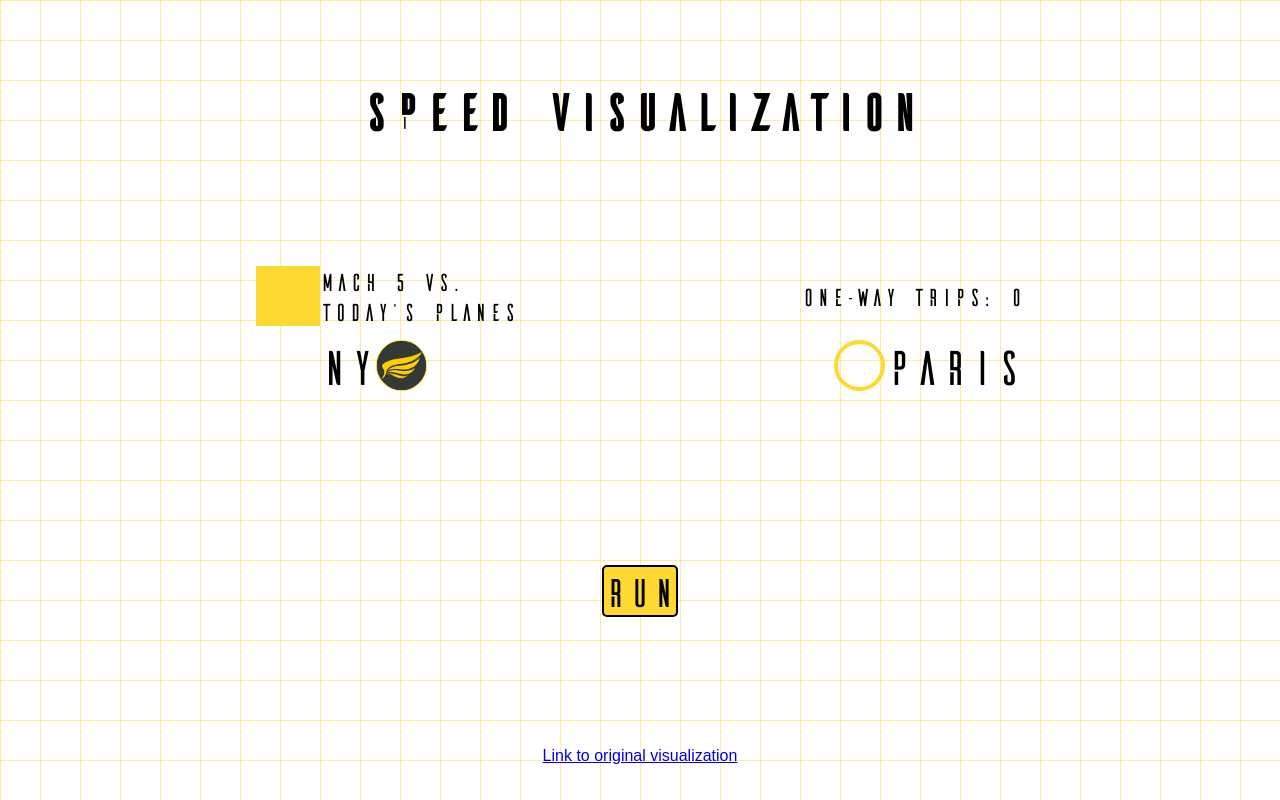
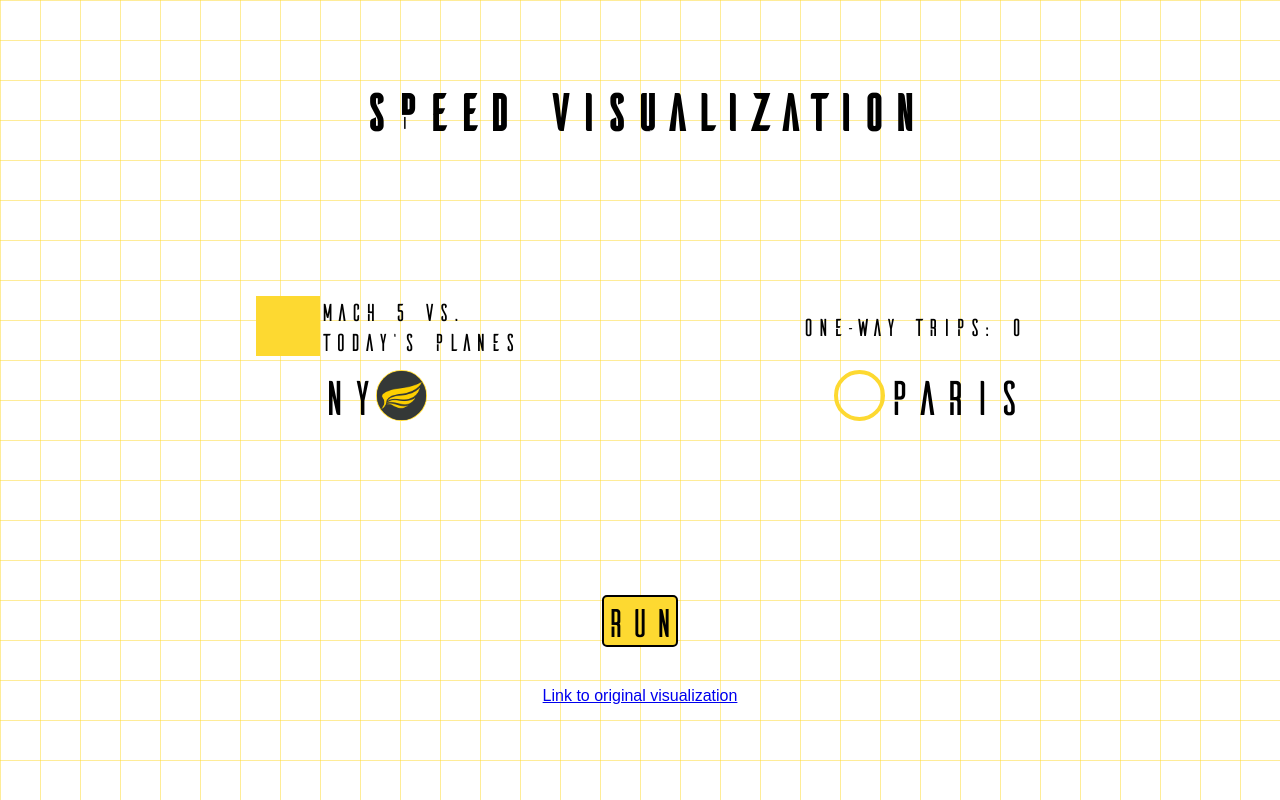
Before and after one commit to chemotaxis/speed-viz, a React (Create React App) app: page / in a window 1280 px wide. Built offline with nearby package versions, Linux system fonts and the light colour scheme.

Commit message:
Add padding at the bottom for ios browser chrome
The chrome at the bottom was hiding the link.  Added a div to the bottom
equal to the height of the chrome.

```diff
--- a/src/App.css
+++ b/src/App.css
@@ -64,6 +64,7 @@ h1 {
   height: 100vh;
   display: flex;
   flex-direction: column;
+  justify-content: space-between;
   align-items: center;
 }
 
@@ -72,7 +73,6 @@ h1 {
   flex-direction: column;
 
   min-width: 60%;
-  height: 100%;
 }
 
 @media (max-width: 1024px) {
--- a/src/App.js
+++ b/src/App.js
@@ -119,13 +119,6 @@ function Animation() {
       <div className="row center">
         <Button onClick={onClick}/>
       </div>
-      <div style={{ height: "15vh" }}/>
-      <div className="row center sansSerif">
-        <a href="https://www.instagram.com/p/B_iZBUfJpw-/"
-        target="_blank" rel="noopener noreferrer">
-          Link to original visualization
-        </a>
-      </div>
     </div>
   )
 }
@@ -134,6 +127,13 @@ function App() {
     <div className="App">
       <h1>Speed Visualization</h1>
       <Animation/>
+      <div className="row center sansSerif">
+        <a href="https://www.instagram.com/p/B_iZBUfJpw-/"
+        target="_blank" rel="noopener noreferrer">
+          Link to original visualization
+        </a>
+      </div>
+      <div style={{height: "60px"}}/>
     </div>
   );
 }
```
